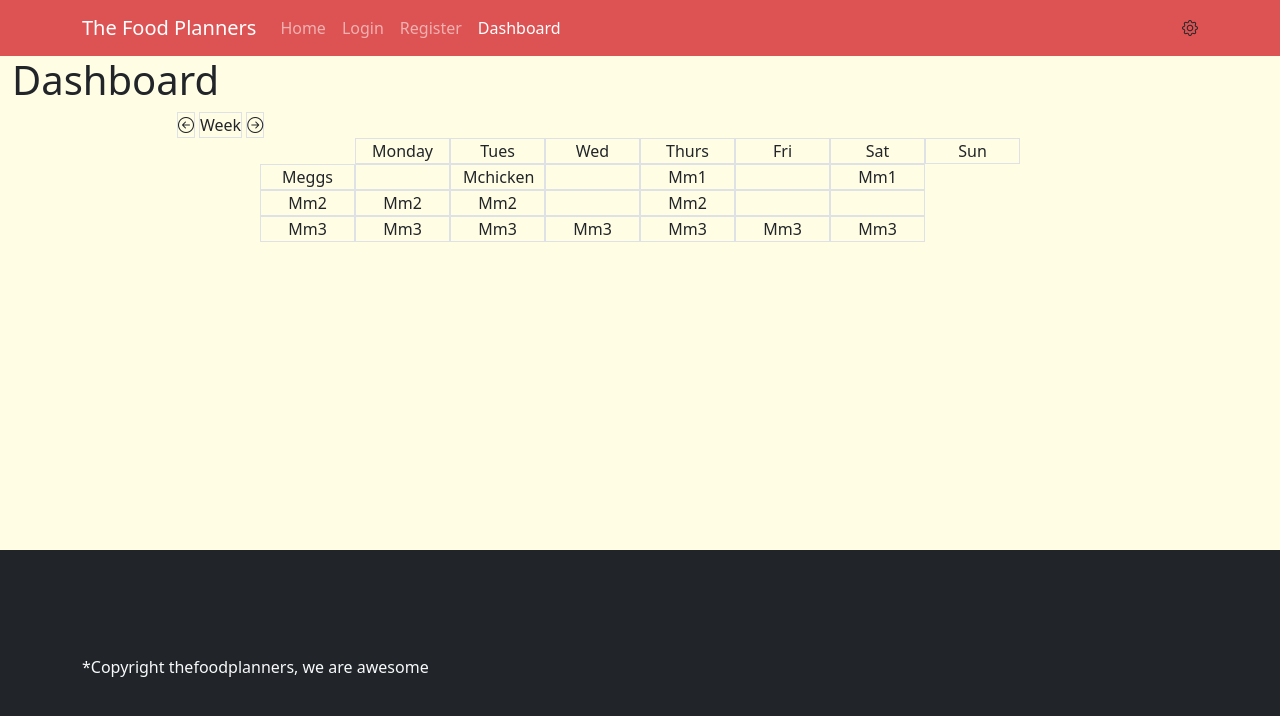
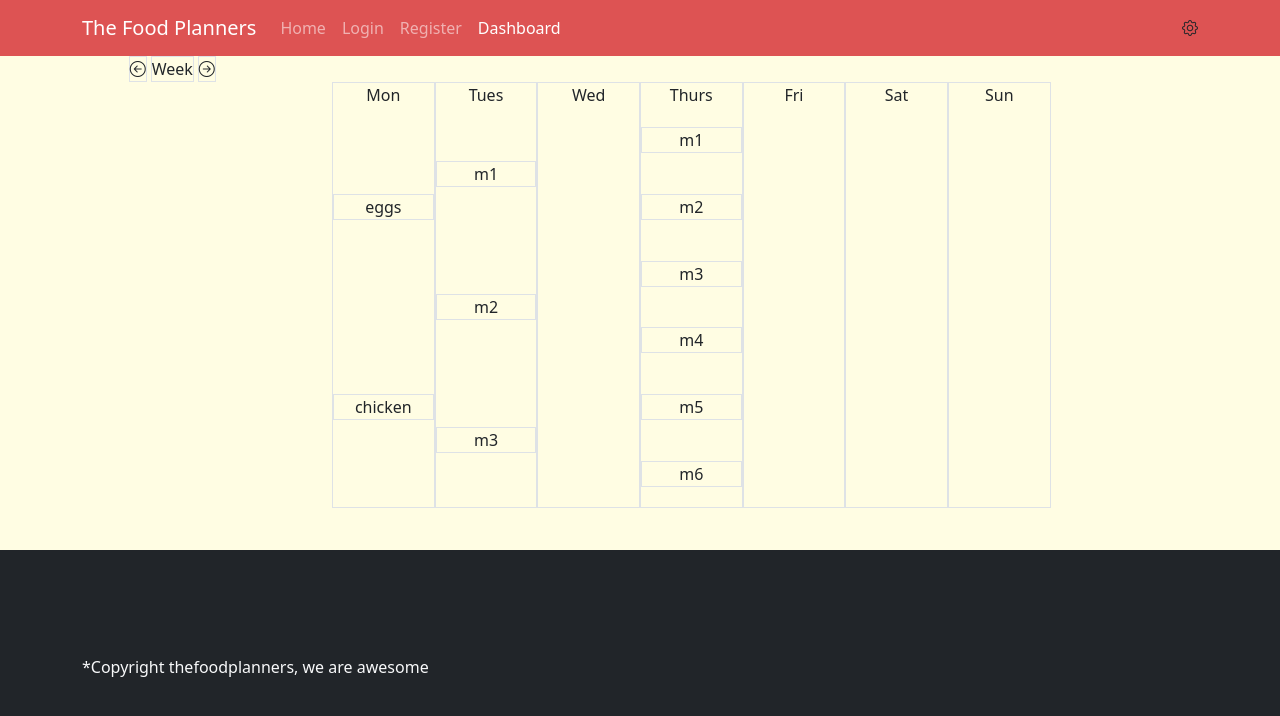
Before and after one commit to thefoodplanners/frontend, a React (Create React App) app: page /dashboard in a window 1280 px wide. Shown: the top 716 px of the page. Built offline with nearby package versions, Linux system fonts and the light colour scheme; no server answers.

Commit message:
calender ui

```diff
--- a/src/components/calender.jsx
+++ b/src/components/calender.jsx
@@ -25,9 +25,13 @@ const Calender = () => {
     });
     setCurrentWeekMeals(
       [
-        [{name: "eggs", id: 69},{},{name: "chicken", id: 27},{},{name: "m1"},{},{name: "m1"}],
-        [{name: "m2"},{name: "m2"},{name: "m2"},{},{name: "m2"},{},{}],
-        [{name: "m3"},{name: "m3"},{name: "m3"},{name: "m3"},{name: "m3"},{name: "m3"},{name: "m3"}],
+        [{name: "eggs", id: 69},{name: "chicken", id: 27}], // monday
+        [{name: "m1"},{name: "m2"},{name: "m3"}], // tuesday
+        [], // wednesday
+        [{name: "m1"},{name: "m2"},{name: "m3"},{name: "m4"},{name: "m5"},{name: "m6"}], // thursday
+        [], // friday
+        [], // saterday
+        [], // sunday
       ]);
   }, []);
 
@@ -45,62 +49,66 @@ const Calender = () => {
       </Row>
   );
 
-  // render header columns in the calender
-  const renderDayHeaders = () => (
-    <Row>
-      <Col xs="3"></Col>
-      <Col xs="1" className="text-center border"> Monday </Col>
-      <Col xs="1" className="text-center border"> Tues </Col>
-      <Col xs="1" className="text-center border"> Wed </Col>
-      <Col xs="1" className="text-center border"> Thurs </Col>
-      <Col xs="1" className="text-center border"> Fri </Col>
-      <Col xs="1" className="text-center border"> Sat </Col>
-      <Col xs="1" className="text-center border"> Sun </Col>
-    </Row>
-  );
-
-  // render meal columns in the calender
-  const renderMealRows = () => {
-    // reformat meals to be by meal rather than by day
-    //const mealsByMeal = []
-    //for (let i = 0; i < currentWeekMeals.length; i++) {
-    //  mealsByMeal[index] = [];
-    //  // for each meal in that day
-    //  for (let j = 0; j < currentWeekMeals.length; i++) {
-    //    mealsByMeal[i].push(currentWeekMeals[j])
-    //  }
-    //}
-
+  const renderDayRow = (day) => {
+    //console.log(currentWeekMeals);
     return (
       <div>
-        {
-          currentWeekMeals.map((item,index)=>(
-            <Row>
-              <Col xs="2"></Col>
-              {
-                currentWeekMeals[index].map((i, j) => {
-                  if (i.name !== undefined) {
-                    return <Col xs="1" className="text-center border"> {"M"+i.name} </Col>
-                  } else
-                    return <Col xs="1" className="text-center border">  </Col>
-                })
-              }
-            </Row>
-          ))
-        }
+        <div
+          className="d-flex justify-content-around flex-column"
+          style={{minHeight: "50vh"}}
+        >
+          {
+            currentWeekMeals[day].map((item,index)=>(
+              <div xs="1" key={index} className="text-center border w-100 h-100"> {item.name} </div>
+            ))
+          }
+        </div>
       </div>
     )
   }
+
+  const renderParentRows = () => (
+    <Row className="gx-0">
+      <Col xs="3"></Col>
+      <Col xs="1" className="text-center border">
+        Mon
+        {currentWeekMeals.length !== 0 && renderDayRow(0)}
+      </Col>
+      <Col xs="1" className="text-center border">
+        Tues
+        {currentWeekMeals.length !== 0 && renderDayRow(1)}
+      </Col>
+      <Col xs="1" className="text-center border">
+        Wed
+        {currentWeekMeals.length !== 0 && renderDayRow(2)}
+      </Col>
+      <Col xs="1" className="text-center border">
+        Thurs
+        {currentWeekMeals.length !== 0 && renderDayRow(3)}
+      </Col>
+      <Col xs="1" className="text-center border">
+        Fri
+        {currentWeekMeals.length !== 0 && renderDayRow(4)}
+      </Col>
+      <Col xs="1" className="text-center border">
+        Sat
+        {currentWeekMeals.length !== 0 && renderDayRow(5)}
+      </Col>
+      <Col xs="1" className="text-center border">
+        Sun
+        {currentWeekMeals.length !== 0 && renderDayRow(6)}
+      </Col>
+    </Row>
+  )
 
   //const renderRow = () => {
   //  console.log("renderrows");
   //};
 
   return (
-    <Container>
+    <Container fluid>
       {renderWeekChanger()}
-      {renderDayHeaders()}
-      {renderMealRows()}
+      {renderParentRows()}
     </Container>
   );
 };
--- a/src/pages/dashboard.jsx
+++ b/src/pages/dashboard.jsx
@@ -1,10 +1,8 @@
-import Image from 'react-bootstrap/Image'
 import Calender from '../components/calender'
 
 const Dashboard = () => {
   return (
     <div>
-      <h1>Dashboard</h1>
       <Calender />
     </div>
   );
```
